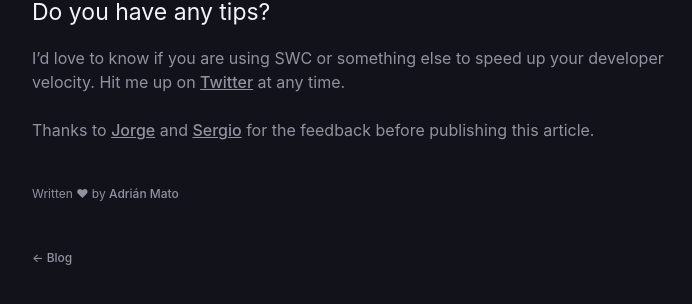
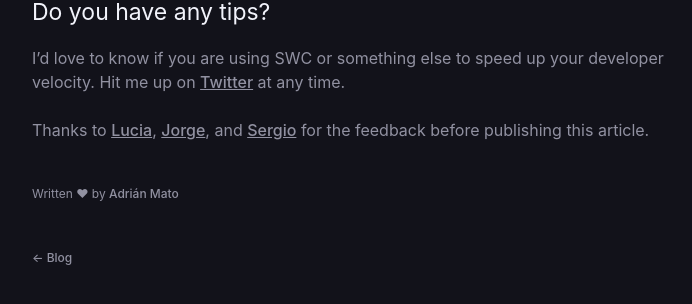
Before and after one commit to adrianmg/adrianmg.github.io, a Jekyll site: the page built from _posts/2021-09-05-speeding-up-typescript-development-flow-instant-feedback.md, in a window 1280 px wide and 900 px high, scrolled down 3075 px. Shown: the part 558-862 px from the top of the window, without its empty margins (278-970 px from the left). Built offline with Jekyll 4.4.1, drawn with Linux system fonts in a browser that asks for light colours.

Commit message:
Added Lucia to credits

```diff
--- a/_posts/2021-09-05-speeding-up-typescript-development-flow-instant-feedback.md
+++ b/_posts/2021-09-05-speeding-up-typescript-development-flow-instant-feedback.md
@@ -104,4 +104,4 @@ The worst and best part of the JavaScript community is how fast is changing ever
 
 I'd love to know if you are using SWC or something else to speed up your developer velocity. Hit me up on [Twitter](https://twitter.com/adrianmg) at any time.
 
-Thanks to [Jorge](https://twitter.com/tylosan) and [Sergio](https://twitter.com/sergiou87) for the feedback before publishing this article.
+Thanks to [Lucia](https://luciagm.net), [Jorge](https://twitter.com/tylosan), and [Sergio](https://twitter.com/sergiou87) for the feedback before publishing this article.
```
